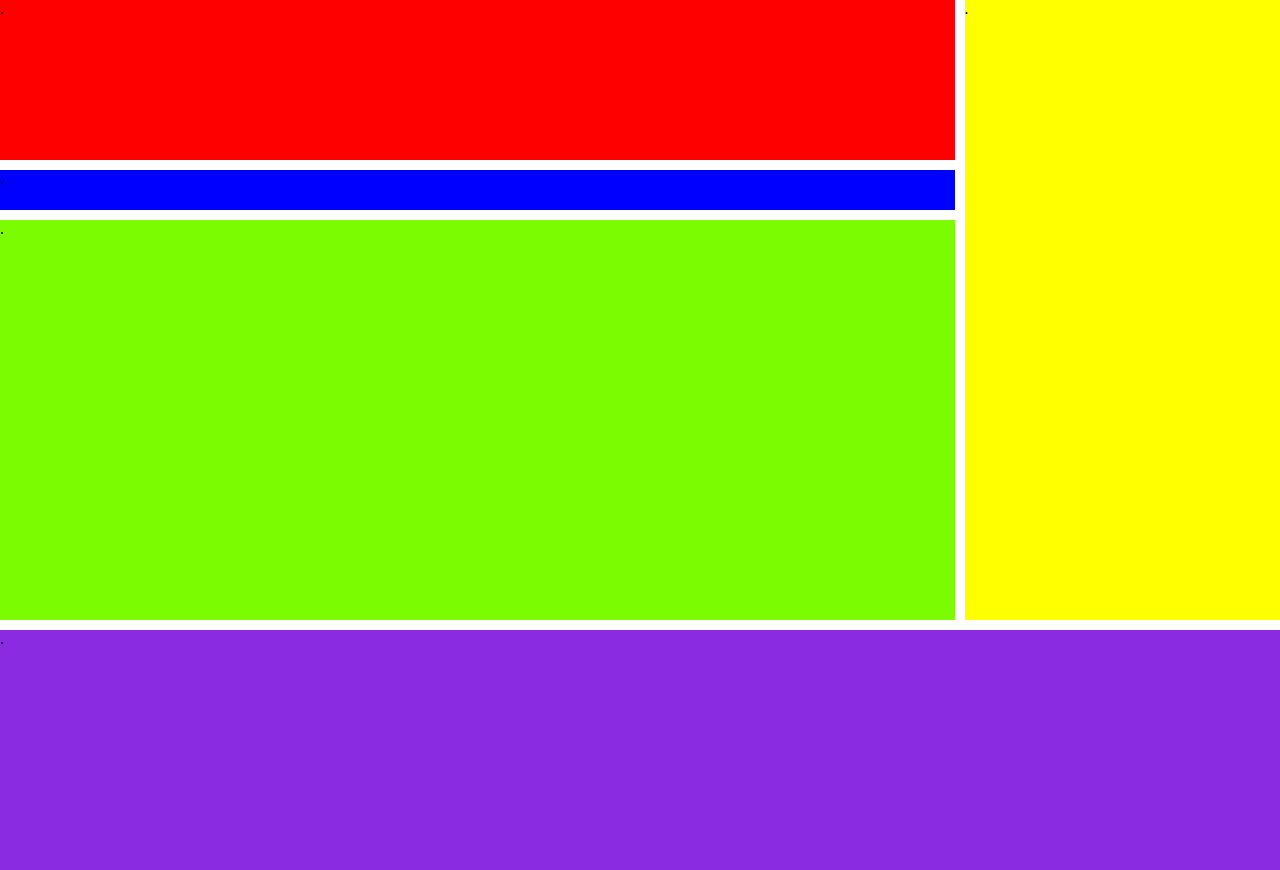
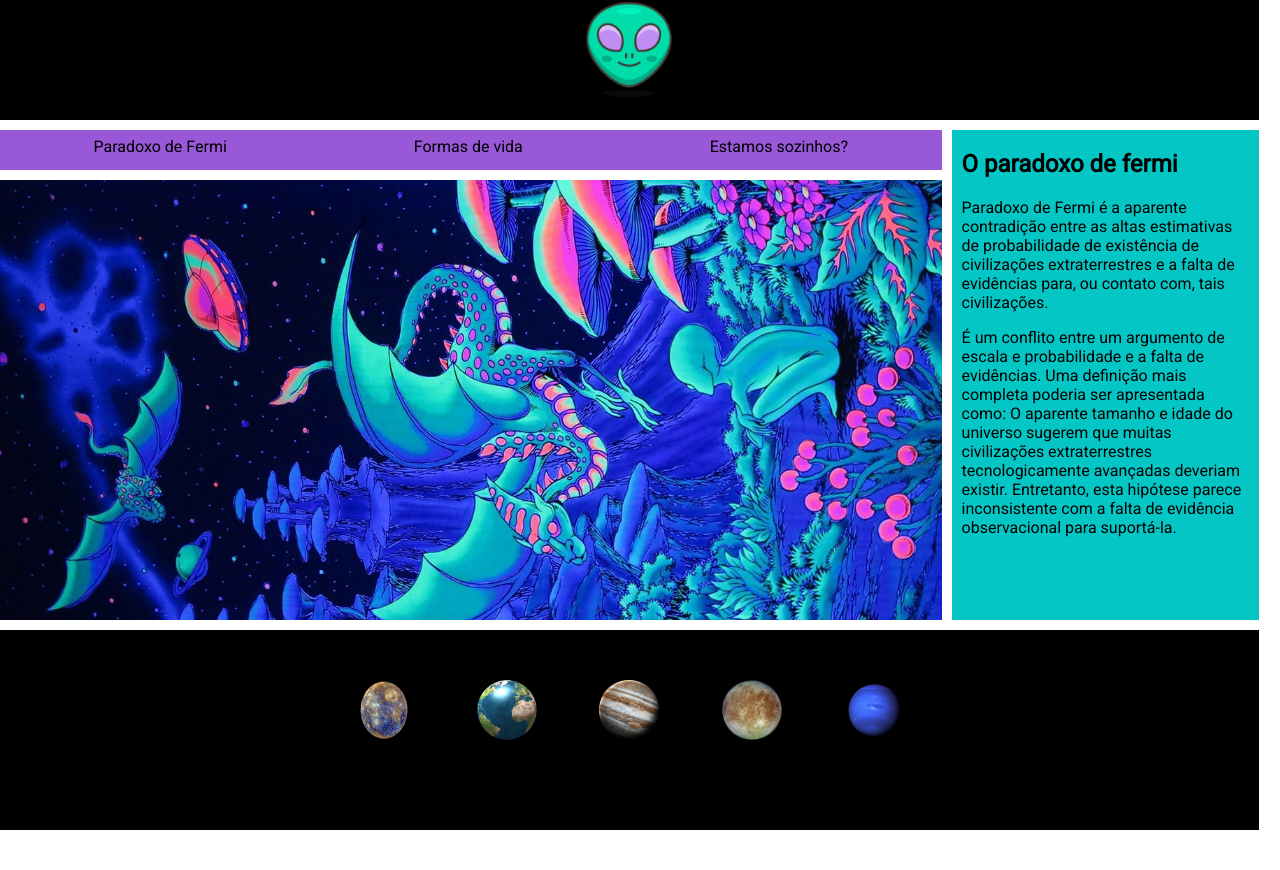
Before and after one commit to jubrito/Aula-03-Elementos-da-grid, a plain HTML site: page index.html in a window 1280 px wide. After the commit the page ends 830 px from the top, so only its background shows below. Drawn offline with Linux system fonts and the light colour scheme.

Commit message:
Popular as divisões (header, nav, aside, footer)

```diff
--- a/index.html
+++ b/index.html
@@ -5,14 +5,35 @@
     <meta name="viewport" content="width=device-width, initial-scale=1.0">
     <meta http-equiv="X-UA-Compatible" content="ie=edge">
     <link rel="stylesheet" href="style.css">
-    <title>CSS Grid</title>
+    <link rel="shortcut icon" href="images/logo.jpg" type="image/x-icon">
+    <link href="https://fonts.googleapis.com/css?family=Roboto" rel="stylesheet">
+    <title>Comi o cu de quem ta lendo</title>
 </head>
 <body>
     <!--GRID (HTML): escolher quais elementos serão utilizados para preenchermos a grade-->
-    <header>.</header>
-    <nav>.</nav>
+    <header><img src="images/logo.jpg" alt=""></header>
+    <nav>
+        <a href="https://gizmodo.uol.com.br/paradoxo-fermi/">Paradoxo de Fermi</a>
+        <a href="">Formas de vida</a>
+        <a href="">Estamos sozinhos?</a>
+    </nav>
     <section>.</section>
-    <aside>.</aside>
-    <footer>.</footer>
+    <aside>
+        <h2>O paradoxo de fermi</h2>
+        <p>Paradoxo de Fermi é a aparente contradição entre as altas estimativas de probabilidade de existência de civilizações extraterrestres e a falta de evidências para, ou contato com, tais civilizações. </p>
+        <p>É um conflito entre um argumento de escala e probabilidade e a falta de evidências. Uma definição mais completa poderia ser apresentada como:
+
+                O aparente tamanho e idade do universo sugerem que muitas civilizações extraterrestres tecnologicamente avançadas deveriam existir.
+                Entretanto, esta hipótese parece inconsistente com a falta de evidência observacional para suportá-la.</p>
+    </aside>
+    <footer>
+        <div>
+            <img src="images/mercurio.png" alt="">
+            <img src="images/terra.png" alt="">
+            <img src="images/jupiter.png" alt="">
+            <img src="images/saturno.png" alt="">
+            <img src="images/urano.png" alt="">
+        </div>
+    </footer>
 </body>
 </html>
--- a/style.css
+++ b/style.css
@@ -1,36 +1,76 @@
 /*transformando o body em um elemento em forma de grade, montando um template*/
+h2{
+    font-family: 'Roboto', sans-serif;
+}
 body {
+    font-family: 'Roboto', sans-serif;
    margin: 0;
     display: grid; /*era block por padrão*/
-    grid-template-areas: 'header header header aside' /*define as colunas e linhas (header possui uma linha e 4 colunas)*/
+    grid-template-areas: 'header header header header' /*define as colunas e linhas (header possui uma linha e 4 colunas)*/
                          'navbar navbar navbar aside' /* . = nao consegue colocar conteudo algum */
                          'section section section aside'
                          'footer footer footer footer';
-    grid-template-rows: 20vh 5vh 50vh 30vh; /*altura do view é 100*/
+    grid-template-rows: 15vh 5vh 55vh 25vh; /*altura do view é 100*/
+    grid-template-columns: 24vw 24vw 24vw 24vw;
     grid-gap: 10px;
 }
 
 header{
     grid-area:header;
-    background-color: red;
+    background-color: black;
+    display: flex;
+    justify-content: center;
+}
+
+header img {
+width: 100px;
+height: 100px;
+border-radius: 100%;
 }
 
 nav{
     grid-area:navbar;
-    background-color: blue;
+    background-color: #9858d8;
+    display: flex;
+    justify-content: space-around;
+}
+
+nav a{
+color: black;
+text-decoration: none;
+font-size: 16px;
+font-family: 'Roboto', sans-serif;
+margin-top: 7px;
 }
 
 section{
     grid-area: section;
-    background-color: lawngreen;
+    background-image:url("images/fundo.jpg");
+    background-size:cover;
 }
 
 aside{
     grid-area: aside;
-    background-color: yellow;
+    background-color:#04c6c5;
+    padding: 0 10px; /*x(cima baixo) y(esq dir), x(cima) y(baixo) z(esq e dir), x y z a (horario) */
 }
 
 footer{
     grid-area: footer;
-    background-color: blueviolet;
+    background-color:black;
+    display:flex;
+    justify-content: center;
+    align-items:center;
 }
+
+footer div {
+    width:550px;
+    height:100px;
+    display:flex;
+    justify-content: space-between;
+}
+
+footer div img{
+    width: 60px;
+    height: 60px;
+}
```
Also changed, not shown: images/fundo.jpg (added), images/jupiter.png (added), images/logo.jpg (added), images/marte.jpg (added), images/mercurio.png (added), images/netuno.jpg (added), images/saturno.png (added), images/terra.png (added), images/urano.png (added), images/venus.jpg (added).
